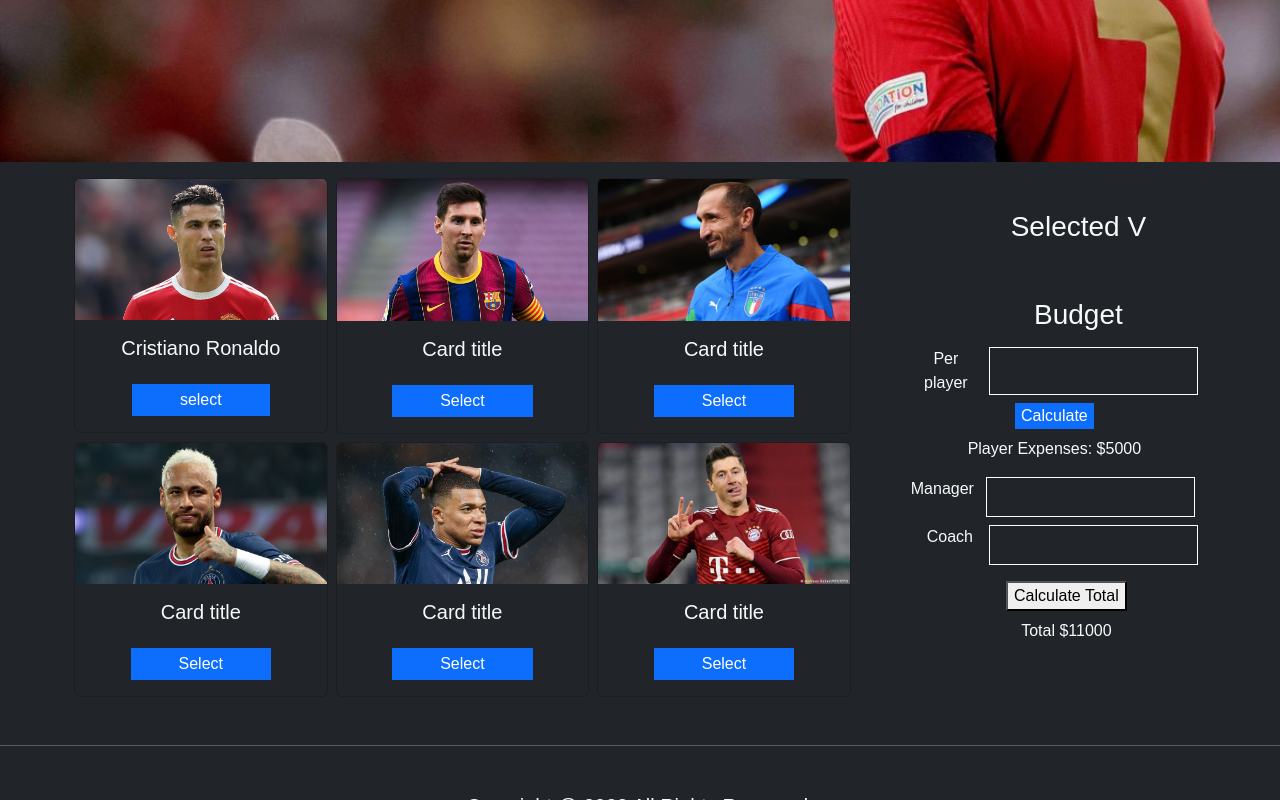
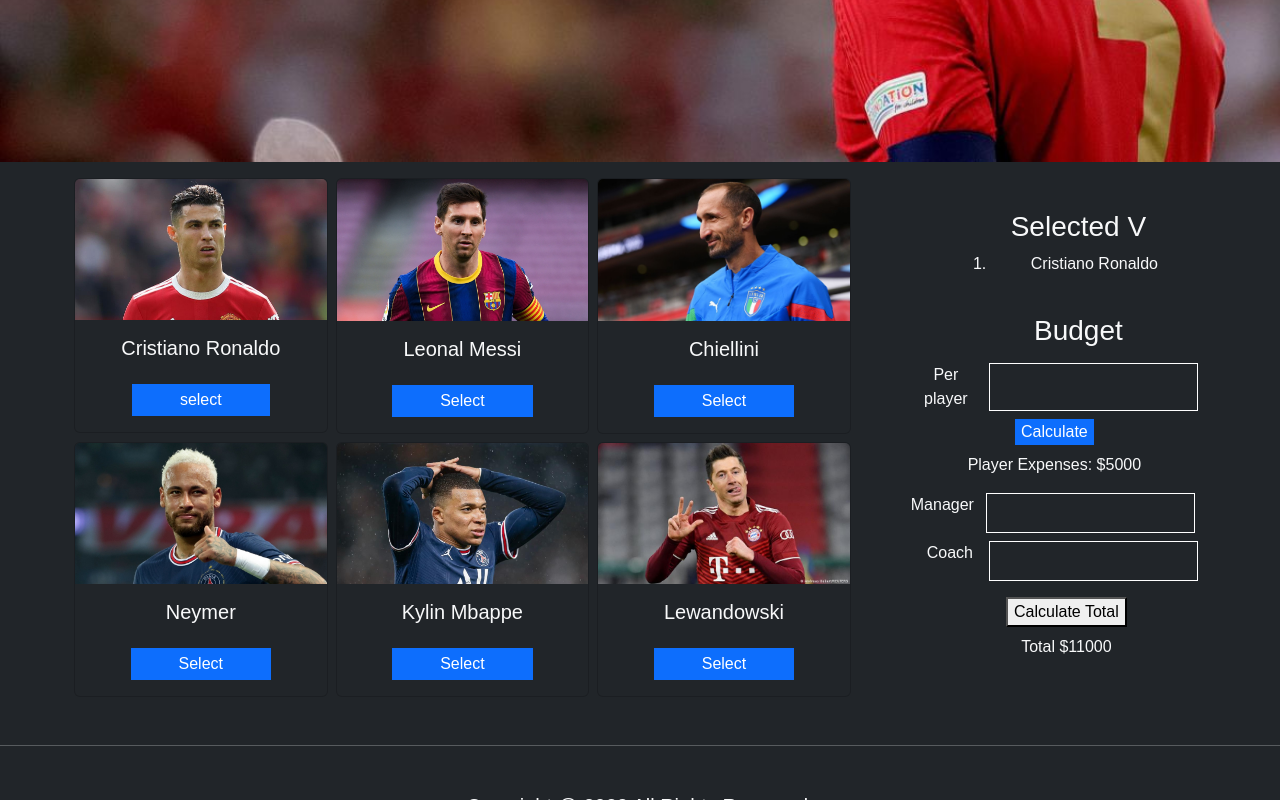
Before and after one commit to maksud190/select-best-five-player, a plain HTML site: page index.html in a window 1280 px wide. Both pictures are taken after a click on the button "select". Shown: the part 558-1358 px from the top of the page. Drawn offline with nearby package versions, Linux system fonts and the light colour scheme; a web font is replaced by a local one.

Commit message:
choosing player part done

```diff
--- a/index.html
+++ b/index.html
@@ -42,8 +42,8 @@
             <div class="card text-light bg-dark">
               <img src="images/ronaldo2.jpg" class="card-img-top" alt="...">
               <div class="card-body">
-                <h5 class="card-title">Cristiano Ronaldo</h5>
-                <button class="bg-primary text-white mt-3 px-5 py-1 border-0">select</button>
+                <h5 id="name-ronaldo" class="card-title">Cristiano Ronaldo</h5>
+                <button id="btn-ronaldo" class="bg-primary text-white mt-3 px-5 py-1 border-0" onclick="addPlayerList(this)">select</button>
 
               </div>
             </div>
@@ -52,10 +52,8 @@
             <div class="card text-light bg-dark">
               <img src="images/messi1.jpg" class="card-img-top" alt="...">
               <div class="card-body">
-                <h5 class="card-title">Card title</h5>
-                <!-- <p class="card-text">This is a longer card with supporting text below as a natural lead-in to additional
-                  content. This content is a little bit longer.</p> -->
-                  <button class="bg-primary text-white mt-3 px-5 py-1 border-0">Select</button>
+                <h5 class="card-title">Leonal Messi</h5>
+                  <button class="bg-primary text-white mt-3 px-5 py-1 border-0" onclick="addPlayerList(this)">Select</button>
               </div>
             </div>
           </div>
@@ -63,8 +61,8 @@
             <div class="card text-light bg-dark">
               <img src="images/chiellini.jpg" class="card-img-top" alt="...">
               <div class="card-body">
-                <h5 class="card-title">Card title</h5>
-                <button class="bg-primary text-white mt-3 px-5 py-1 border-0">Select</button>
+                <h5 class="card-title">Chiellini</h5>
+                <button class="bg-primary text-white mt-3 px-5 py-1 border-0" onclick="addPlayerList(this)">Select</button>
               </div>
             </div>
           </div>
@@ -72,8 +70,8 @@
             <div class="card text-light bg-dark">
               <img src="images/neymer1.jpg" class="card-img-top" alt="...">
               <div class="card-body">
-                <h5 class="card-title">Card title</h5>
-                <button class="bg-primary text-white mt-3 px-5 py-1 border-0">Select</button>
+                <h5 class="card-title">Neymer</h5>
+                <button class="bg-primary text-white mt-3 px-5 py-1 border-0" onclick="addPlayerList(this)">Select</button>
               </div>
             </div>
           </div>
@@ -81,8 +79,8 @@
             <div class="card text-light bg-dark">
               <img src="images/mbappe.jpg" class="card-img-top" alt="...">
               <div class="card-body">
-                <h5 class="card-title">Card title</h5>
-                <button class="bg-primary text-white mt-3 px-5 py-1 border-0">Select</button>
+                <h5 class="card-title">Kylin Mbappe</h5>
+                <button class="bg-primary text-white mt-3 px-5 py-1 border-0" onclick="addPlayerList(this)">Select</button>
               </div>
             </div>
           </div>
@@ -90,8 +88,8 @@
             <div class="card text-light bg-dark">
               <img src="images/lewandowski.jpg" class="card-img-top" alt="...">
               <div class="card-body">
-                <h5 class="card-title">Card title</h5>
-                <button class="bg-primary text-white mt-3 px-5 py-1 border-0">Select</button>
+                <h5 class="card-title">Lewandowski</h5>
+                <button class="bg-primary text-white mt-3 px-5 py-1 border-0" onclick="addPlayerList(this)">Select</button>
               </div>
             </div>
           </div>
@@ -102,8 +100,8 @@
             <h3>
               Selected V
             </h3>
-            <div>
-              <ol>
+            <div id="list-item">
+              <ol id="player-list">
 
               </ol>
             </div>
@@ -141,6 +139,10 @@
   <script src="https://cdn.jsdelivr.net/npm/bootstrap@5.2.0/dist/js/bootstrap.bundle.min.js"
     integrity="sha384-A3rJD856KowSb7dwlZdYEkO39Gagi7vIsF0jrRAoQmDKKtQBHUuLZ9AsSv4jD4Xa"
     crossorigin="anonymous"></script>
+
+
+    <script src="js/common.js"></script>
+    <script src="js/createList.js"></script>
 </body>
 
     <footer class="">
--- /dev/null
+++ b/js/common.js
@@ -0,0 +1,4 @@
+// function selection(player){
+//     const selectPlayer = document.getElementById(player);
+
+// }
--- /dev/null
+++ b/js/createList.js
@@ -0,0 +1,37 @@
+const playerListArray = [];
+
+function display(player){
+
+    const olBody = document.getElementById('player-list');
+    olBody.innerHTML = "";
+    for(let i = 0; i < player.length; i++){
+        // console.log(playerListArray[i]);
+        const name = playerListArray[i].playerName;
+        console.log(name);
+        const li = document.createElement("li");
+
+        li.innerHTML = `
+        ${name}
+        `
+        olBody.appendChild(li);
+    }
+}
+
+function addPlayerList(element){
+    // console.log(element.parentNode.children);
+    // console.log(element.parentNode.children[0]);
+    // console.log(element.parentNode.children[1]);
+    const playerOne = element.parentNode.children[0].innerText;
+
+    const playerObj = {
+
+        playerName: playerOne
+    }
+
+    playerListArray.push(playerObj);
+    // console.log(playerListArray);
+
+    // document.getElementById('player-list').innerText = playerOne;
+
+    display(playerListArray);
+}
```
